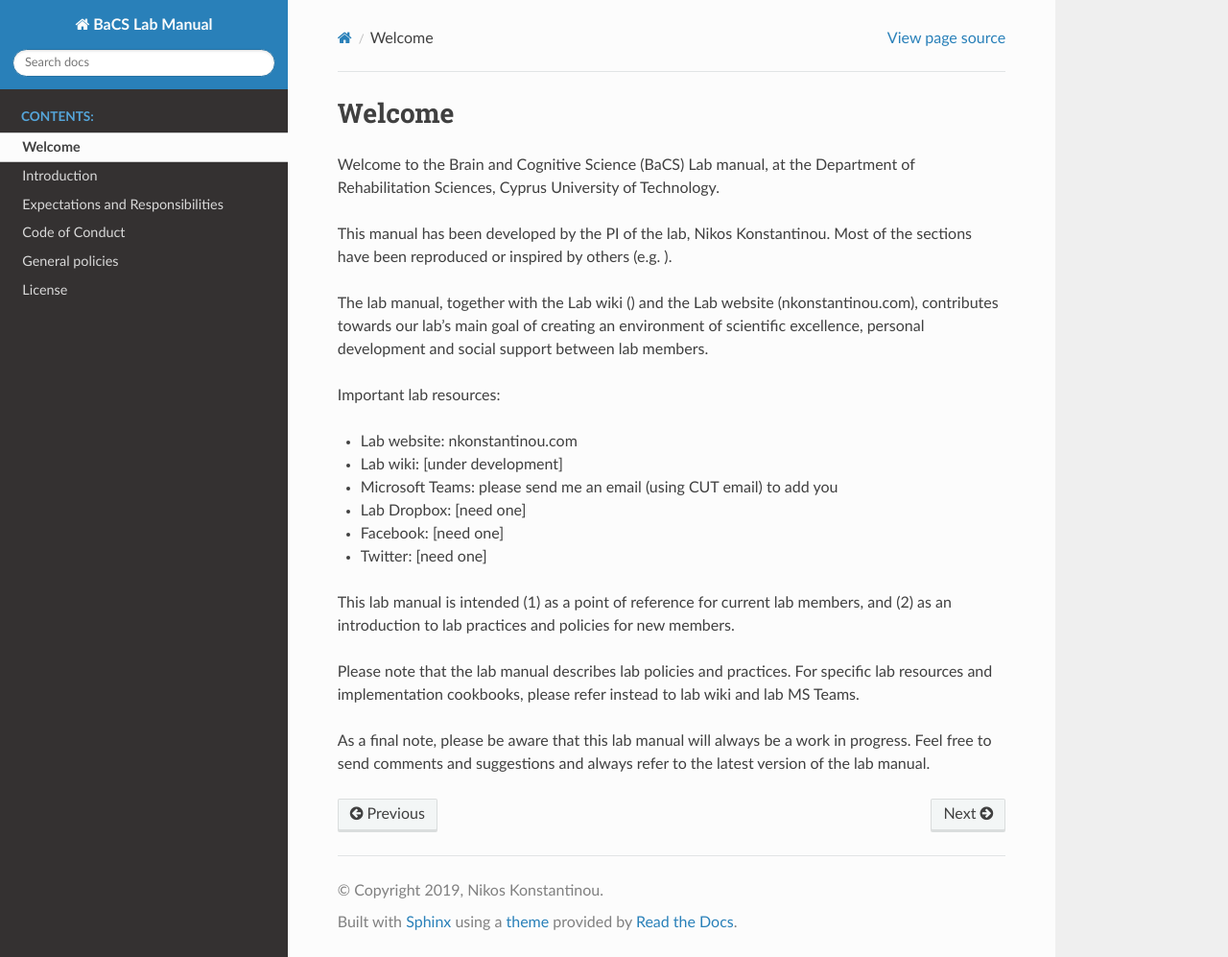
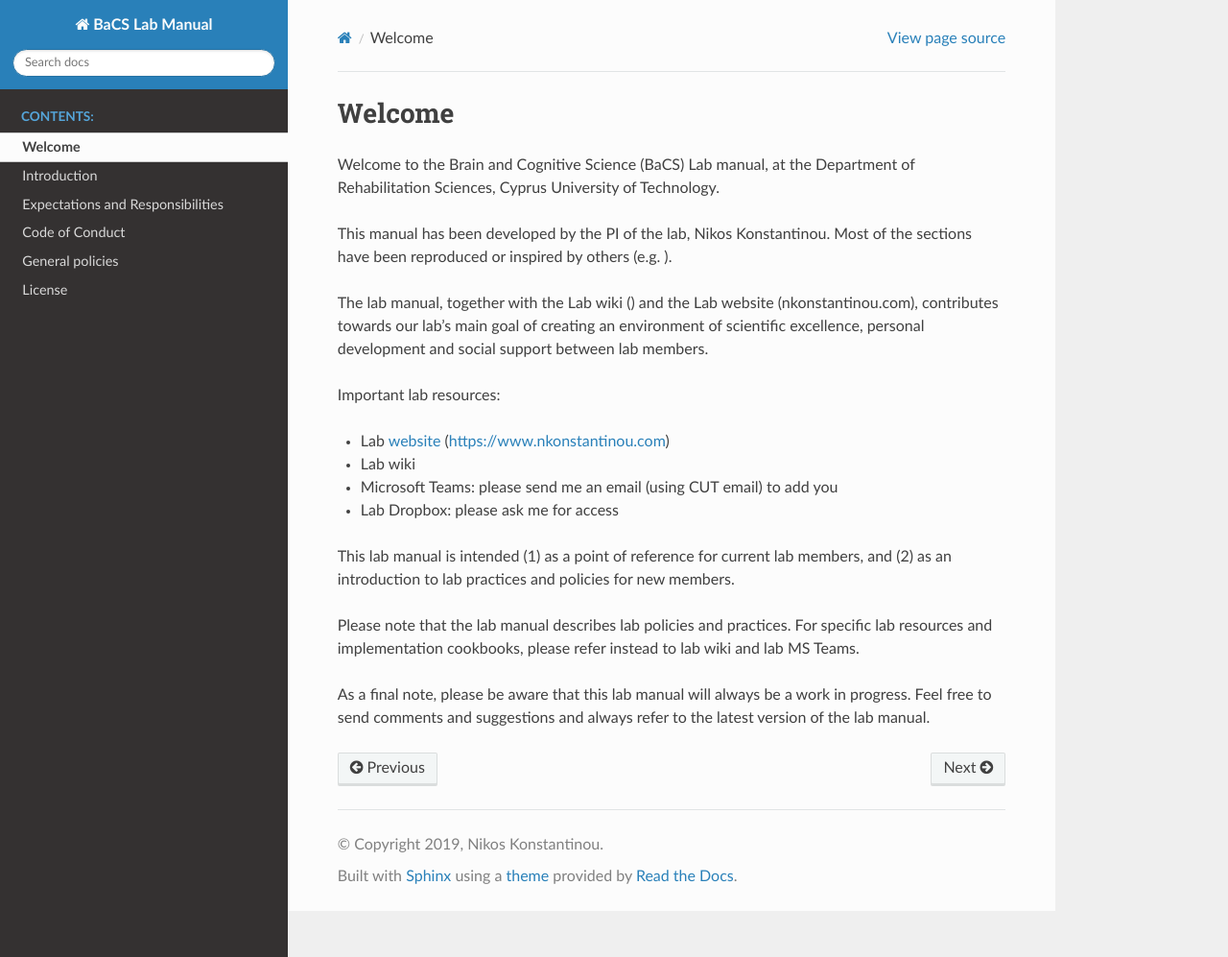
Before and after one commit to nkonstantinou/BaCS_lab_manual, a Sphinx documentation site: the page built from source/welcome.rst, in a window 1280 px wide and 997 px high. Shown: the whole window at 96% size. Built offline with Sphinx 7.4.7 and the Read the Docs theme 2.0.0, drawn with Linux system fonts in a browser that asks for light colours.

Commit message:
Update welcome.rst

```diff
--- a/source/welcome.rst
+++ b/source/welcome.rst
@@ -16,12 +16,12 @@ personal development and social support between lab members.
 
 Important lab resources:
 
-•	Lab website: nkonstantinou.com
-•	Lab wiki: [under development]
+•	Lab website_ (https://www.nkonstantinou.com)
+•	Lab wiki
 •	Microsoft Teams: please send me an email (using CUT email) to add you
-•	Lab Dropbox: [need one]
-•	Facebook: [need one]
-•	Twitter: [need one]
+•	Lab Dropbox: please ask me for access
+
+.. _website: https://www.nkonstantinou.com
 
 This lab manual is intended (1) as a point of reference for current lab members,
 and (2) as an introduction to lab practices and policies for new members.
```
